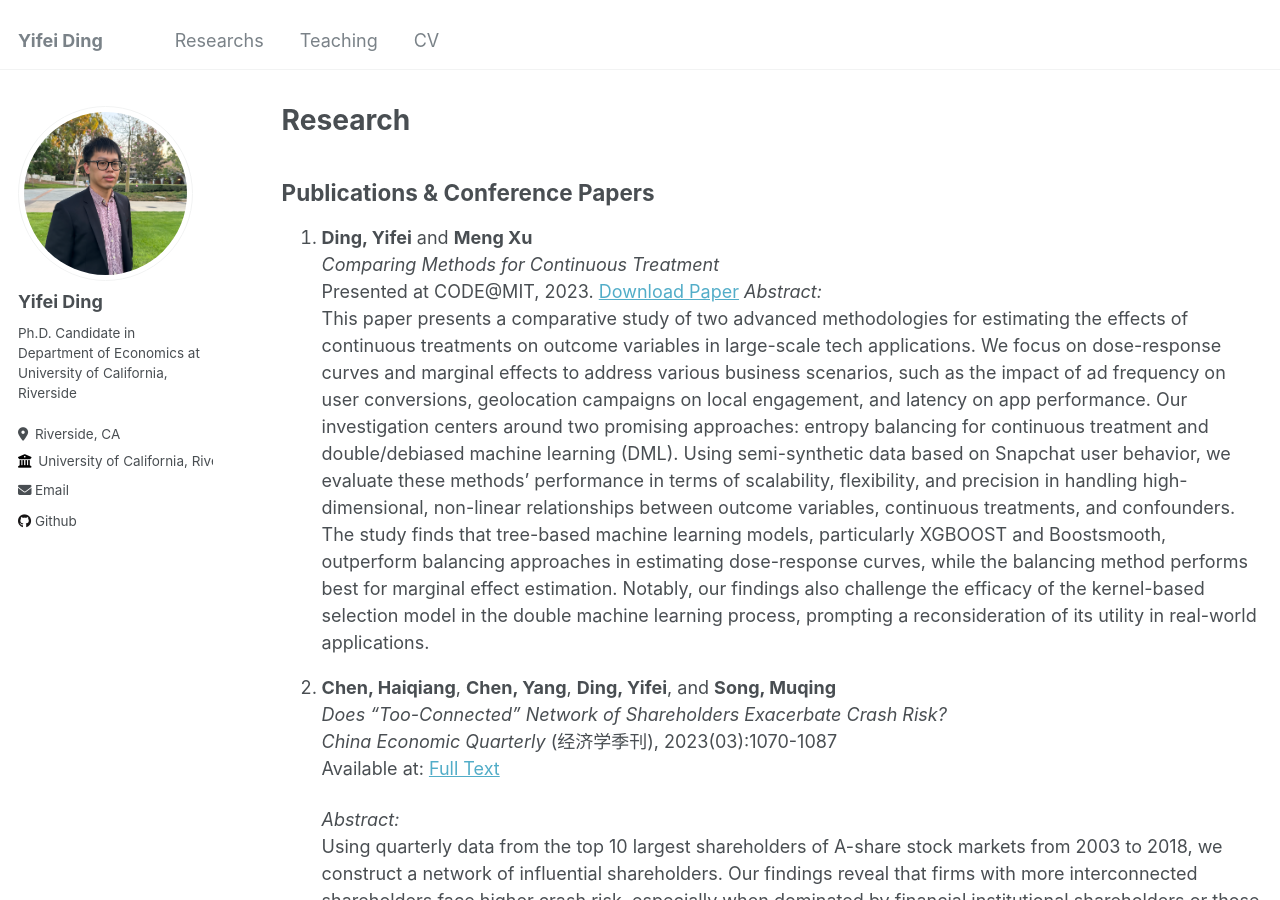
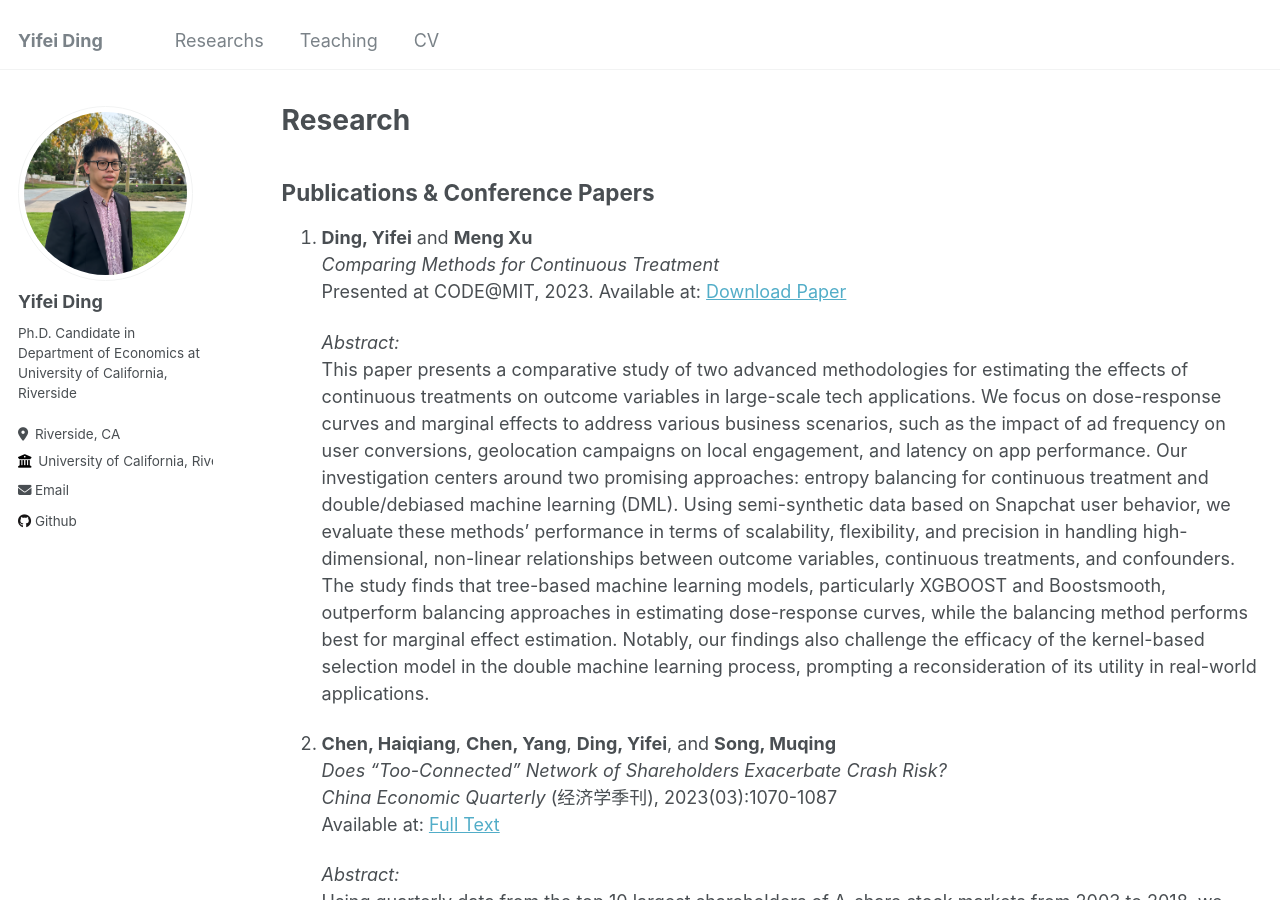
Before and after one commit to YifeiDing-UCR/YifeiDing-UCR.github.io, a Jekyll site: the page built from _pages/publications.md, in a window 1280 px wide and 900 px high. Built offline with Jekyll 4.4.1, drawn with Linux system fonts in a browser that asks for light colours.

Commit message:
Update publications.md

```diff
--- a/_pages/publications.md
+++ b/_pages/publications.md
@@ -10,10 +10,11 @@ author_profile: true
 1. **Ding, Yifei** and **Meng Xu**
    *Comparing Methods for Continuous Treatment*
    Presented at CODE@MIT, 2023.
-   [Download Paper](https://yifeiding-ucr.github.io/files/Continuous_Treatment_Method_Comparison_CODE.pdf)
+   Available at: [Download Paper](https://yifeiding-ucr.github.io/files/Continuous_Treatment_Method_Comparison_CODE.pdf)
+
    *Abstract:*
    This paper presents a comparative study of two advanced methodologies for estimating the effects of continuous treatments on outcome variables in large-scale tech applications. We focus on dose-response curves and marginal effects to address various business scenarios, such as the impact of ad frequency on user conversions, geolocation campaigns on local engagement, and latency on app performance. Our investigation centers around two promising approaches: entropy balancing for continuous treatment and double/debiased machine learning (DML). Using semi-synthetic data based on Snapchat user behavior, we evaluate these methods' performance in terms of scalability, flexibility, and precision in handling high-dimensional, non-linear relationships between outcome variables, continuous treatments, and confounders. The study finds that tree-based machine learning models, particularly XGBOOST and Boostsmooth, outperform balancing approaches in estimating dose-response curves, while the balancing method performs best for marginal effect estimation. Notably, our findings also challenge the efficacy of the kernel-based selection model in the double machine learning process, prompting a reconsideration of its utility in real-world applications.
-2. **Chen, Haiqiang**, **Chen, Yang**, **Ding, Yifei**, and **Song, Muqing**
+3. **Chen, Haiqiang**, **Chen, Yang**, **Ding, Yifei**, and **Song, Muqing**
    *Does "Too-Connected" Network of Shareholders Exacerbate Crash Risk?*
    *China Economic Quarterly* (经济学季刊), 2023(03):1070-1087
    Available at: [Full Text](https://www.nsd.pku.edu.cn/pub/chnsd/docs/20230719150300278598.pdf)
```
